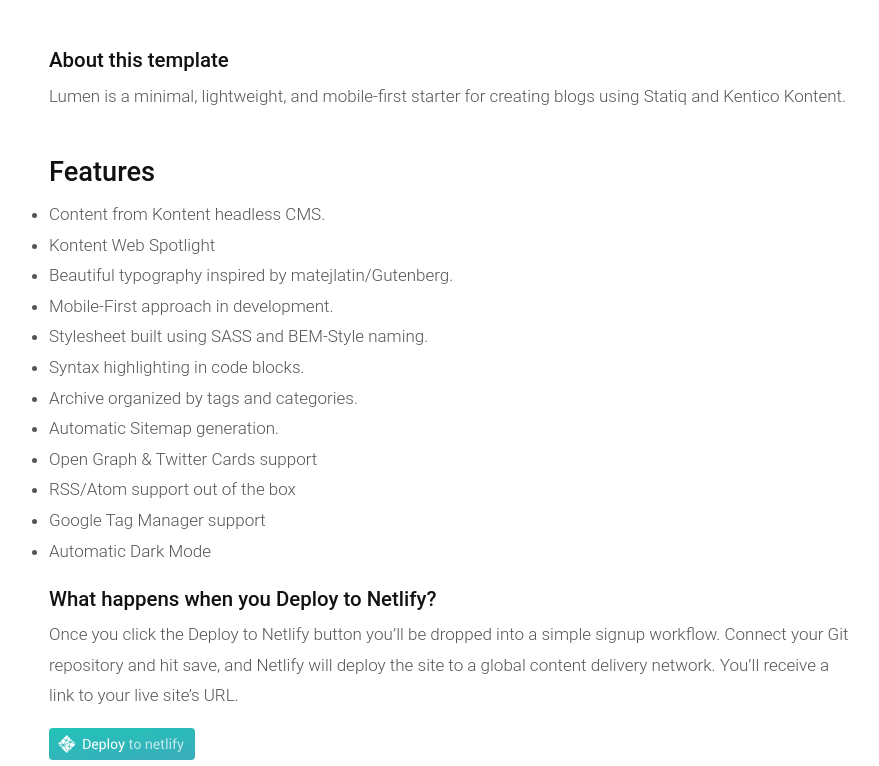
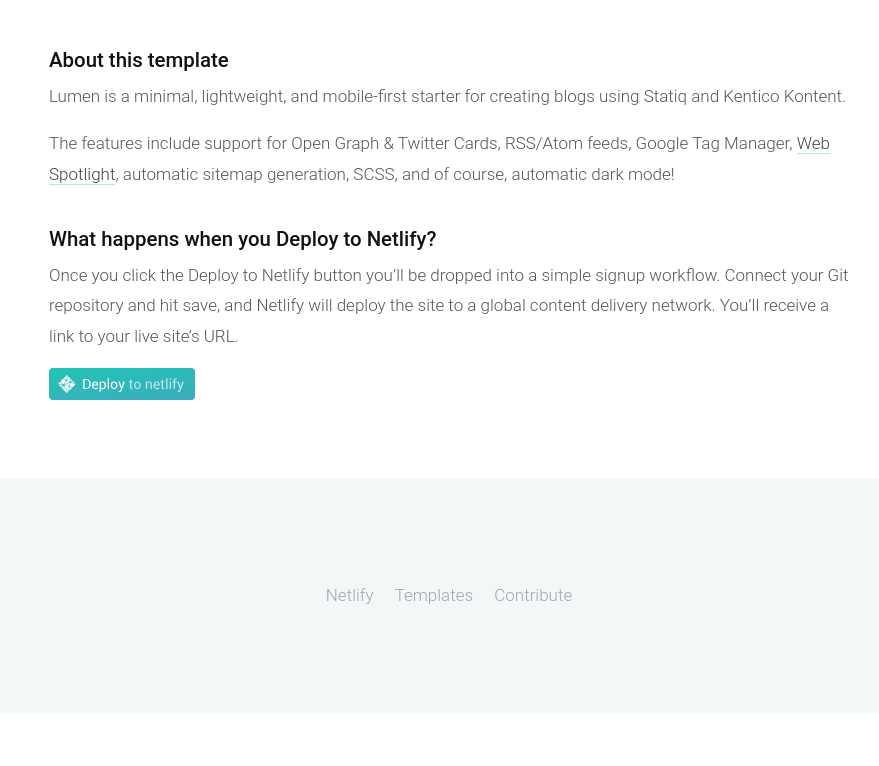
Before and after one commit to netlify/templates, an Eleventy site: page src/site/template/statiq-starter-kontent-lumen.md in a window 1280 px wide. Shown: the part 741-1507 px from the top of the page, without its empty margins (191-1070 px from the left). After the commit the page ends 1454 px from the top, so only its background shows below. Built offline with nearby package versions, Linux system fonts and the light colour scheme; Eleventy itself is replaced by a stand-in of ours; files that its build step writes are made by us from their sources.

Commit message:
better description

```diff
--- a/src/site/template/statiq-starter-kontent-lumen.md
+++ b/src/site/template/statiq-starter-kontent-lumen.md
@@ -13,17 +13,4 @@
 
 Lumen is a minimal, lightweight, and mobile-first starter for creating blogs using Statiq and Kentico Kontent.
 
-## Features
-
-* Content from Kontent headless CMS.
-* Kontent Web Spotlight
-* Beautiful typography inspired by matejlatin/Gutenberg.
-* Mobile-First approach in development.
-* Stylesheet built using SASS and BEM-Style naming.
-* Syntax highlighting in code blocks.
-* Archive organized by tags and categories.
-* Automatic Sitemap generation.
-* Open Graph & Twitter Cards support
-* RSS/Atom support out of the box
-* Google Tag Manager support
-* Automatic Dark Mode
+The features include support for Open Graph & Twitter Cards, RSS/Atom feeds, Google Tag Manager, [Web Spotlight](https://webspotlight.kontent.ai/), automatic sitemap generation, SCSS, and of course, automatic dark mode!
```
